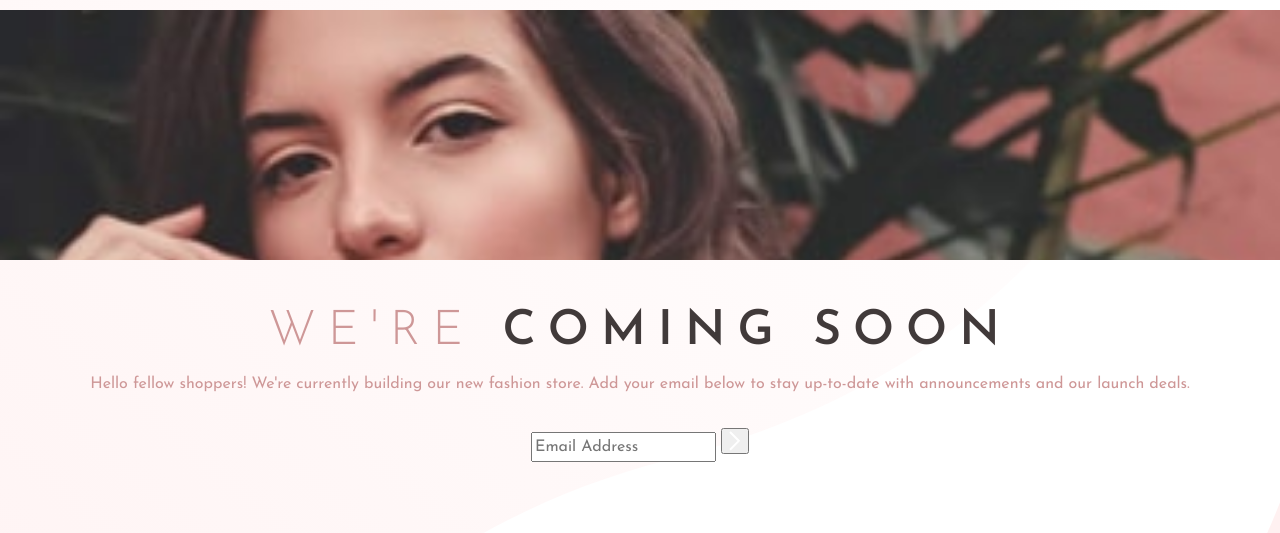
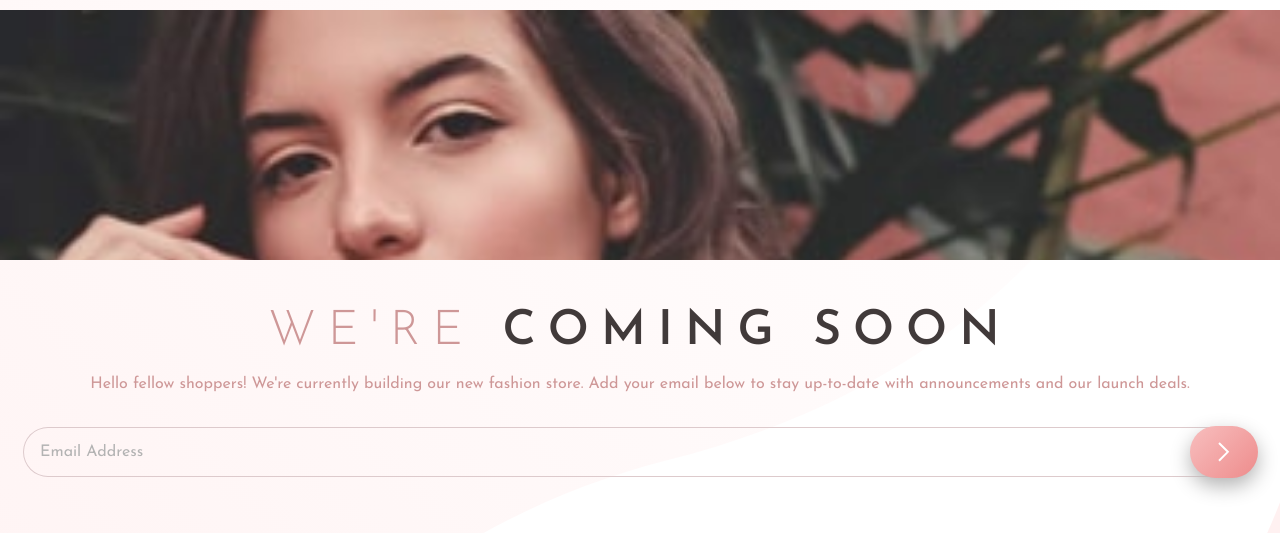
Before and after one commit to riccardofano/base_apparel, a website built with Vite: page index.html in a window 1280 px wide. Shown: the part 79-612 px from the top of the page. Built offline with nearby package versions, Linux system fonts and the light colour scheme.

Commit message:
add email form styling

```diff
--- a/index.html
+++ b/index.html
@@ -25,9 +25,9 @@
           with announcements and our launch deals.
         </p>
 
-        <form action="#">
-          <input type="text" placeholder="Email Address" />
-          <button type="submit">
+        <form class="form" action="#">
+          <input class="form__email" type="email" placeholder="Email Address" required />
+          <button class="btn form__btn" type="submit">
             <img src="./images/icon-arrow.svg" alt="" />
           </button>
         </form>
--- a/style.css
+++ b/style.css
@@ -1,7 +1,9 @@
 :root {
+  --c-primary-100: hsl(354, 22%, 83%);
   --c-primary-300: hsl(0, 36%, 70%);
   --c-primary-400: hsl(0, 93%, 68%);
 
+  --c-neutral-100: hsl(0, 0%, 70%);
   --c-neutral-400: hsl(0, 6%, 24%);
 
   --c-gradient-300: linear-gradient(135deg, hsl(0, 0%, 100%), hsl(0, 100%, 98%));
@@ -26,7 +28,9 @@
   --fs-button: var(--fs-700);
   --fs-primary-heading: var(--fs-800);
 
+  --border-radius: 50rem;
   --body-padding: 1.5rem;
+  --input-padding: 1rem;
 }
 
 @media (min-width: 50em) {
@@ -199,3 +203,41 @@ body {
 .content__description {
   margin-bottom: 2rem;
 }
+
+.form {
+  position: relative;
+}
+
+.form__btn {
+  background-image: var(--c-gradient-400);
+
+  position: absolute;
+  right: -0.1rem;
+  top: -0.1rem;
+  bottom: -0.1rem;
+
+  padding: .75rem 1.75rem;
+  border: none;
+  border-radius: var(--border-radius);
+  box-shadow: 0 0.5rem 1.25rem var(--c-neutral-100);
+}
+
+.form__email {
+  width: 100%;
+  padding: .75rem 1rem;
+
+  /* Using a box shadow instead of a border so the size doesn't change by going
+   * from 1px when email is valid to 2px when it is invalid */
+  border: none;
+  box-shadow: 0 0 0 1px var(--c-primary-100);
+  border-radius: var(--border-radius);
+  background-color: transparent;
+}
+
+.form__email::placeholder {
+  color: var(--c-neutral-100);
+}
+
+.form__email:focus {
+  outline: none;
+}
```
